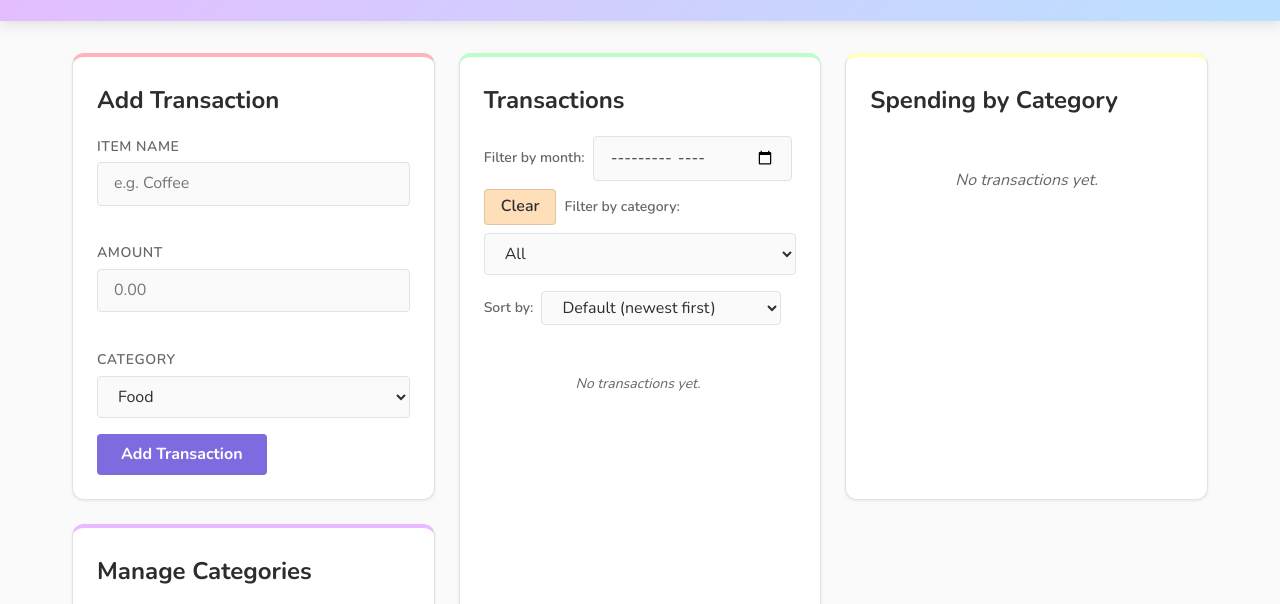
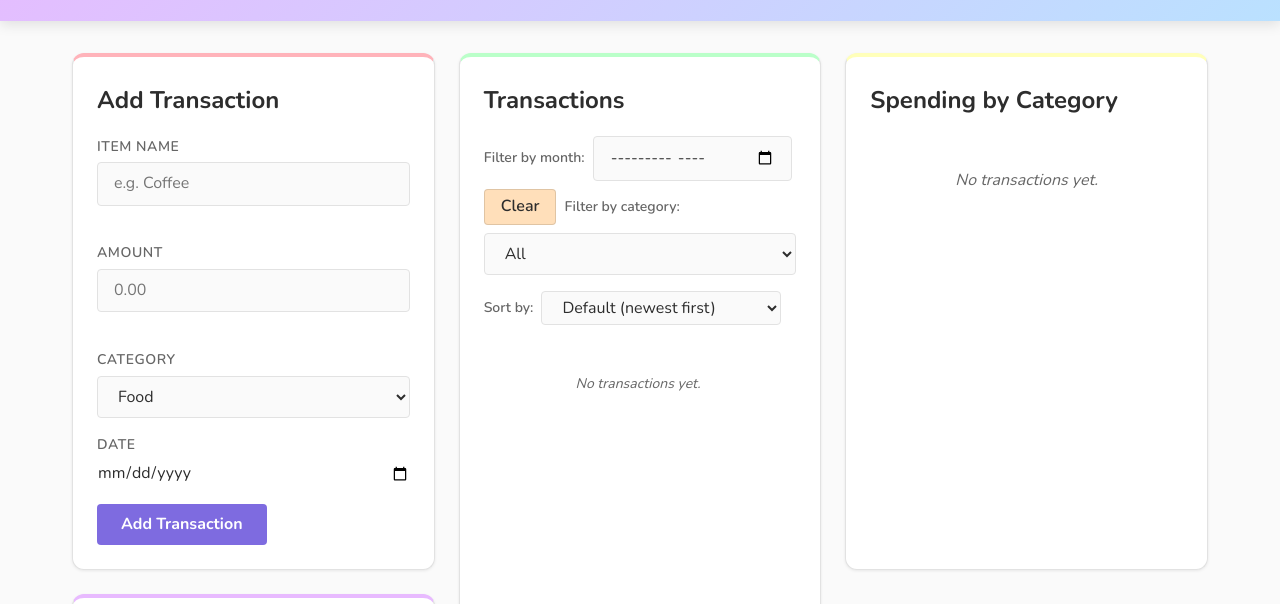
Before and after one commit to nisrinasatya/CodingCamp-13Apr26-NisrinaSatyaningrum, a website: page index.html in a window 1280 px wide. Shown: the part 134-738 px from the top of the page. Drawn offline with nearby package versions, Linux system fonts and the light colour scheme.

Commit message:
Add date input field for transactions

```diff
--- a/index.html
+++ b/index.html
@@ -62,6 +62,15 @@
             <select id="category" name="category">
               <!-- Populated dynamically by script.js -->
             </select>
+          </div>
+
+          <div class="field-group">
+            <label for="transaction-date">Date</label>
+            <input
+              type="date"
+              id="transaction-date"
+              name="transaction-date"
+            />
           </div>
 
           <button type="submit">Add Transaction</button>
```
